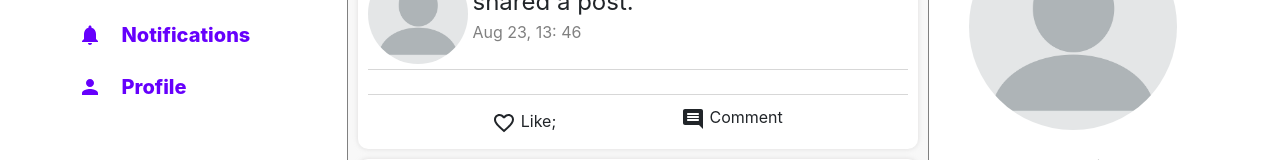
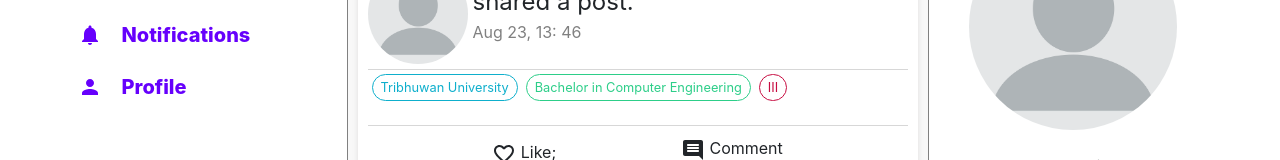
Before and after one commit to rajeshpandey2053/iw-major, a React (Create React App) app: page /dashboard/1 in a window 1280 px wide. Shown: the part 162-322 px from the top of the page. Built offline with nearby package versions, Linux system fonts and the light colour scheme; no server answers.

Commit message:
feat: add tags in comment detail and add button for delete comment

```diff
--- a/src/components/Dashboard/Feed/Post/Post.jsx
+++ b/src/components/Dashboard/Feed/Post/Post.jsx
@@ -35,7 +35,7 @@ const Post = (props) => {
         {},
         {
           headers: {
-            Authorization: "Token 4eee293af83be3b61fb44d07282f89c2ec4d4bf1",
+            Authorization: "Token 5fe688b143eb70d8004ba104126de33a4204a667",
           },
         }
       )
@@ -52,7 +52,7 @@ const Post = (props) => {
         {},
         {
           headers: {
-            Authorization: "Token 4eee293af83be3b61fb44d07282f89c2ec4d4bf1",
+            Authorization: "Token 5fe688b143eb70d8004ba104126de33a4204a667",
           },
         }
       )
@@ -95,9 +95,9 @@ const Post = (props) => {
       </div>
 
       <div className="tags-wrapper">
-        <Tag text="Tribhuwan University" />
-        <Tag text="Bachelor In engineering" />
-        <Tag text="III" />
+        <Tag text={post.education.university_name} />
+        <Tag text={post.education.faculty_name} />
+        <Tag text={<post className="education semester"></post>} />
       </div>
 
       <div className="post-caption-wrapper">
--- a/src/components/Dashboard/PostDetail/Comment/Comment.jsx
+++ b/src/components/Dashboard/PostDetail/Comment/Comment.jsx
@@ -45,6 +45,10 @@ const Comment = ({ comment }) => {
     }
   };
 
+  const handleDeleteButton = event => {
+    console.log('Deleted!')
+  }
+
   return (
     <div className="comment-wrapper">
       <div className="comment-title">
@@ -65,6 +69,9 @@ const Comment = ({ comment }) => {
               <button onClick={() => setIsUpdateSelected(!isUpdateSelected)}>
                 {!isUpdateSelected ? "Update" : "Cancel"}
               </button>
+              <button onClick={handleDeleteButton}>
+                Delete
+              </button>
             </div>
             <p>
               {likesCount} {likesCount === 1 ? "Like" : "Likes"}
--- a/src/components/Dashboard/PostDetail/PostDetail.jsx
+++ b/src/components/Dashboard/PostDetail/PostDetail.jsx
@@ -14,6 +14,8 @@ import blankProfileImage from "../../../images/blank-profile-picture-973460_1280
 import Comment from "./Comment/Comment";
 import UpdatePost from "./UpdatePost/UpdatePost";
 import { deletePost } from "../../../redux/actions/PostAction";
+
+import Tag from "../Tag/Tag";
 
 const PostDetail = (props) => {
   let params = useParams();
@@ -34,7 +36,7 @@ const PostDetail = (props) => {
   useEffect(() => {
     Axios.get(`${BASE_URL}api/posts/v1/comment/${p_slug}/list/`, {
       headers: {
-        Authorization: "Token 4eee293af83be3b61fb44d07282f89c2ec4d4bf1",
+        Authorization: "Token 5fe688b143eb70d8004ba104126de33a4204a667",
       },
     })
       .then((response) => {
@@ -56,7 +58,7 @@ const PostDetail = (props) => {
       setLikesCount(likesCount + 1);
       Axios.post(`${BASE_URL}api/posts/v1/post/${params.postSlug}/like/`, {
         headers: {
-          Authorization: "Token 4eee293af83be3b61fb44d07282f89c2ec4d4bf1",
+          Authorization: "Token 5fe688b143eb70d8004ba104126de33a4204a667",
         },
       })
         .then((response) => {
@@ -69,7 +71,7 @@ const PostDetail = (props) => {
       setLikesCount(likesCount - 1);
       Axios.post(`${BASE_URL}api/posts/v1/post/${params.postSlug}/unlike/`, {
         headers: {
-          Authorization: "Token 4eee293af83be3b61fb44d07282f89c2ec4d4bf1",
+          Authorization: "Token 5fe688b143eb70d8004ba104126de33a4204a667",
         },
       })
         .then((response) => {
@@ -93,7 +95,7 @@ const PostDetail = (props) => {
       },
       {
         headers: {
-          Authorization: "Token 4eee293af83be3b61fb44d07282f89c2ec4d4bf1",
+          Authorization: "Token 5fe688b143eb70d8004ba104126de33a4204a667",
         },
       }
     )
@@ -147,6 +149,12 @@ const PostDetail = (props) => {
               </p>
               <p className="info-timestamp">Aug 23, 13: 46</p>
             </div>
+          </div>
+
+          <div className="tags-wrapper">
+            <Tag text={post_data[0]?.education.university_name || 'Tribhuwan University'} />
+            <Tag text={post_data[0]?.education.faculty_name || 'Bachelor in Computer Engineering'} />
+            <Tag text={post_data[0]?.education.semester || 'III'} />
           </div>
 
           <div className="detail-info-wrapper">
--- a/src/components/Dashboard/PostDetail/postDetail.scss
+++ b/src/components/Dashboard/PostDetail/postDetail.scss
@@ -57,6 +57,12 @@ div.post-detail {
       }
 
     }
+  }
+  div.tags-wrapper {
+    display: flex;
+    align-items: center;
+    flex-wrap: wrap;
+    //justify-content: center;
   }
 
   .detail-wrapper {
--- a/src/redux/actions/PostAction.js
+++ b/src/redux/actions/PostAction.js
@@ -107,7 +107,7 @@ export const fetchPosts = (PageLink) => {
     dispatch(fetchPostRequest);
     Axios.get(PageLink, {
       headers: {
-        Authorization: "Token 4eee293af83be3b61fb44d07282f89c2ec4d4bf1",
+        Authorization: "Token 5fe688b143eb70d8004ba104126de33a4204a667",
       },
     })
       .then((response) => {
```
